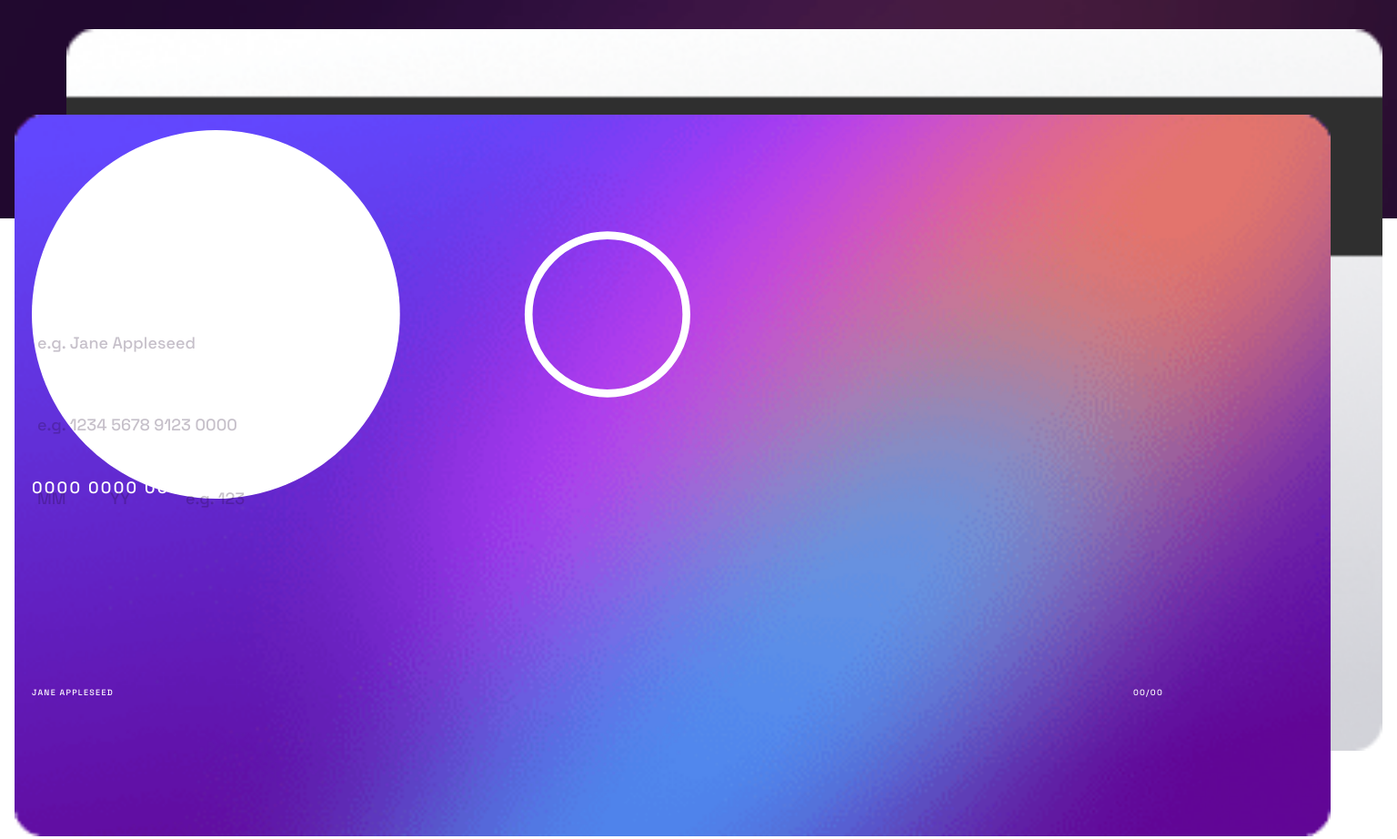
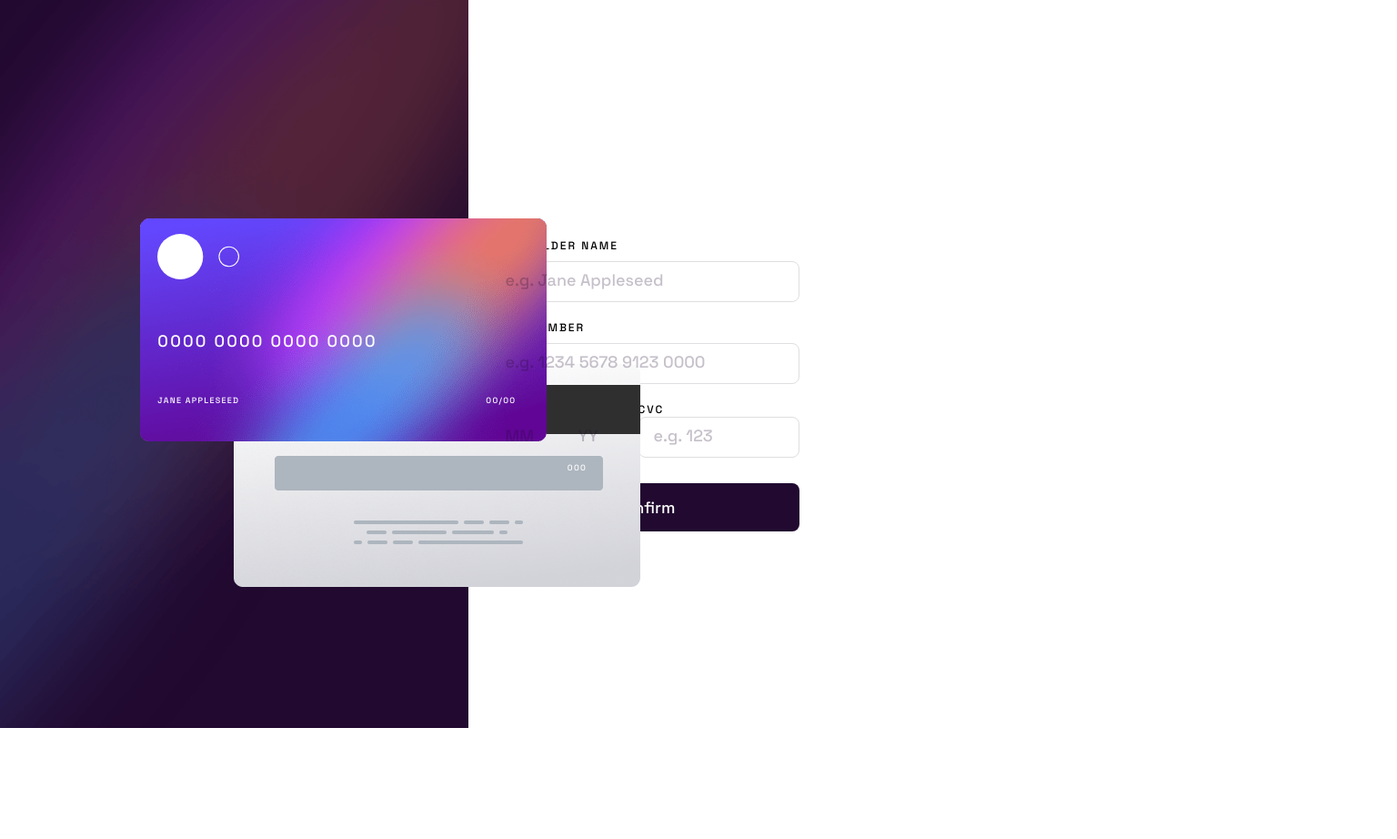
Before and after one commit to kaikaci12/Interactive-Card, a plain HTML site: page index.html in a window 1536 px wide. Shown: the whole page at 91% size. After the commit the page ends 800 px from the top, so only its background shows below. Drawn offline with Linux system fonts and the light colour scheme.

Commit message:
dom, complete design left

```diff
--- a/index.html
+++ b/index.html
@@ -21,7 +21,6 @@
     <script src=""></script>
   </head>
   <body>
-    <main>
     <div class="card-section">
       <div class="card-back">
         <img src="./images/bg-card-back.png" alt="" />
@@ -39,6 +38,7 @@
         </div>
       </div>
     </div>
+    <main>
       <div class="forms-container">
         <form>
           <div class="name info">
--- a/style.css
+++ b/style.css
@@ -41,9 +41,10 @@ html {
 }
 .card-front .card-logo {
   position: absolute;
-  max-width: 50%;
+
   left: 19px;
   top: 17px;
+  width: 20%;
 }
 .card-section img {
   width: 100%;
@@ -58,6 +59,16 @@ html {
   font-size: 18px;
   font-weight: 500;
   letter-spacing: 2.2px;
+}
+@media only screen and (max-width: 349px) {
+  .user-card-number span {
+    font-size: 1.5rem;
+  }
+}
+@media only screen and (max-width: 316px) {
+  .user-card-number span {
+    font-size: 1.3rem;
+  }
 }
 .name-and-date {
   position: absolute;
@@ -193,3 +204,34 @@ form span {
     flex-wrap: wrap;
   }
 }
+
+@media only screen and (min-width: 1440px) {
+  body {
+    display: flex;
+    align-items: center;
+  }
+  main {
+    display: flex;
+    justify-content: flex-end;
+  }
+  .card-section {
+    background-image: url("./images/bg-main-desktop.png");
+    background-repeat: no-repeat;
+    background-size: cover;
+    width: 33.5%;
+    height: 100vh;
+  }
+
+  .card-front {
+    width: 447px;
+    height: 245px;
+    top: 30%;
+    left: 30%;
+  }
+  .card-back {
+    width: 447px;
+    height: 245px;
+    top: 50%;
+    left: 50%;
+  }
+}
```
Lines whose indentation alone changed are shown as unchanged.
